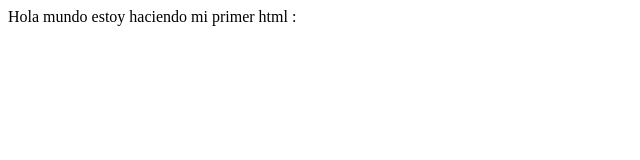
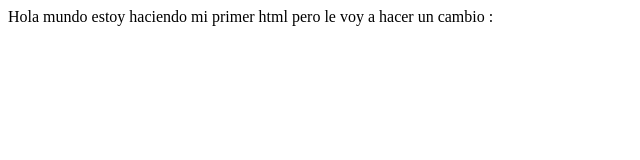
Before and after one commit to jorrgeCruz/fundamentos, a plain HTML site: page index.html in a window 1280 px wide. Shown: the whole page, without its empty margins (0-640 px from the left). Drawn offline with Linux system fonts and the light colour scheme.

Commit message:
Este es segundo  commit

```diff
--- a/index.html
+++ b/index.html
@@ -7,6 +7,6 @@
     <title>Document</title>
 </head>
 <body>
-    Hola mundo estoy haciendo mi primer html
+    Hola mundo estoy haciendo mi primer html pero le voy a hacer un cambio
 </body>
 </html>:
```
